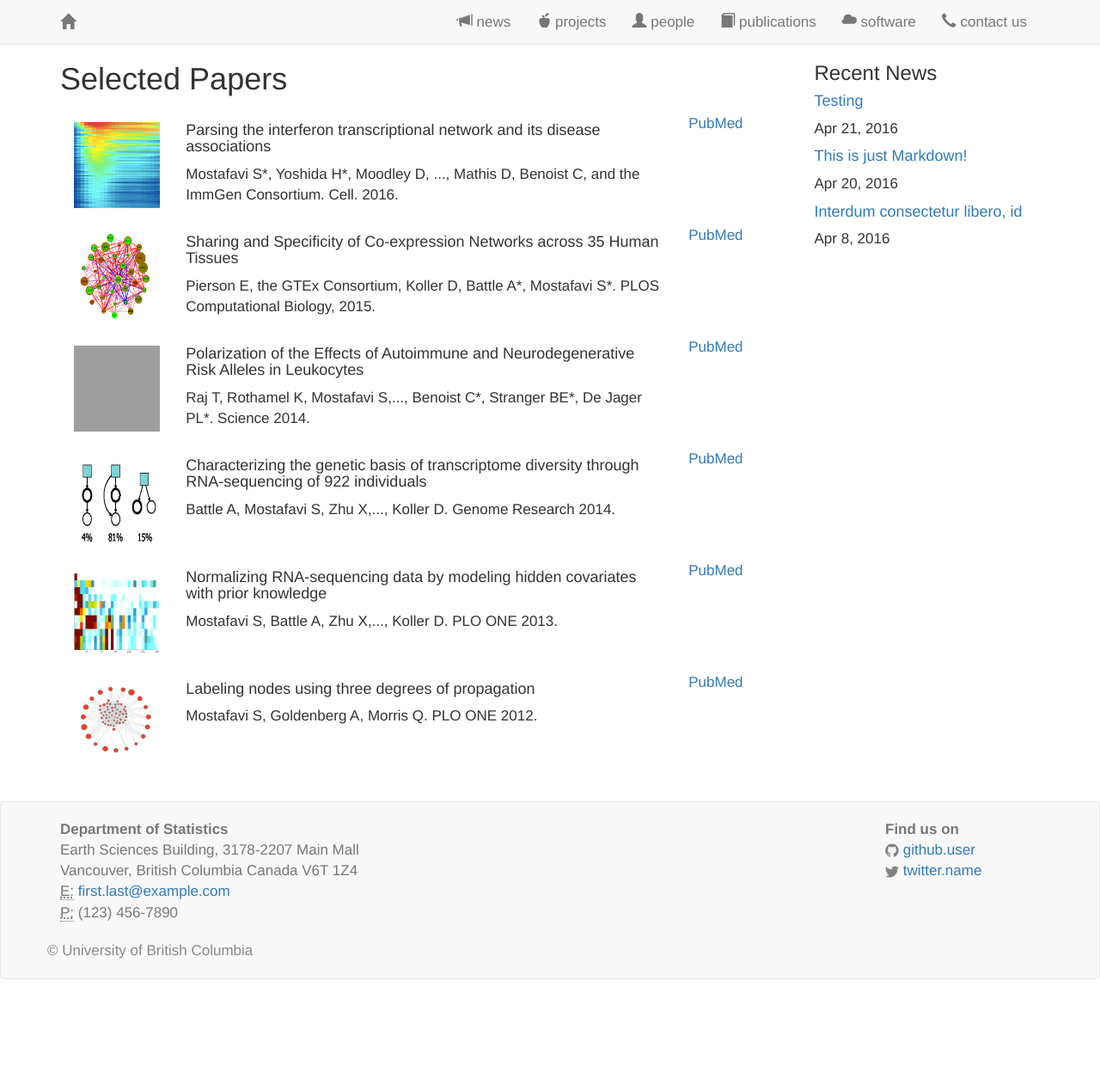
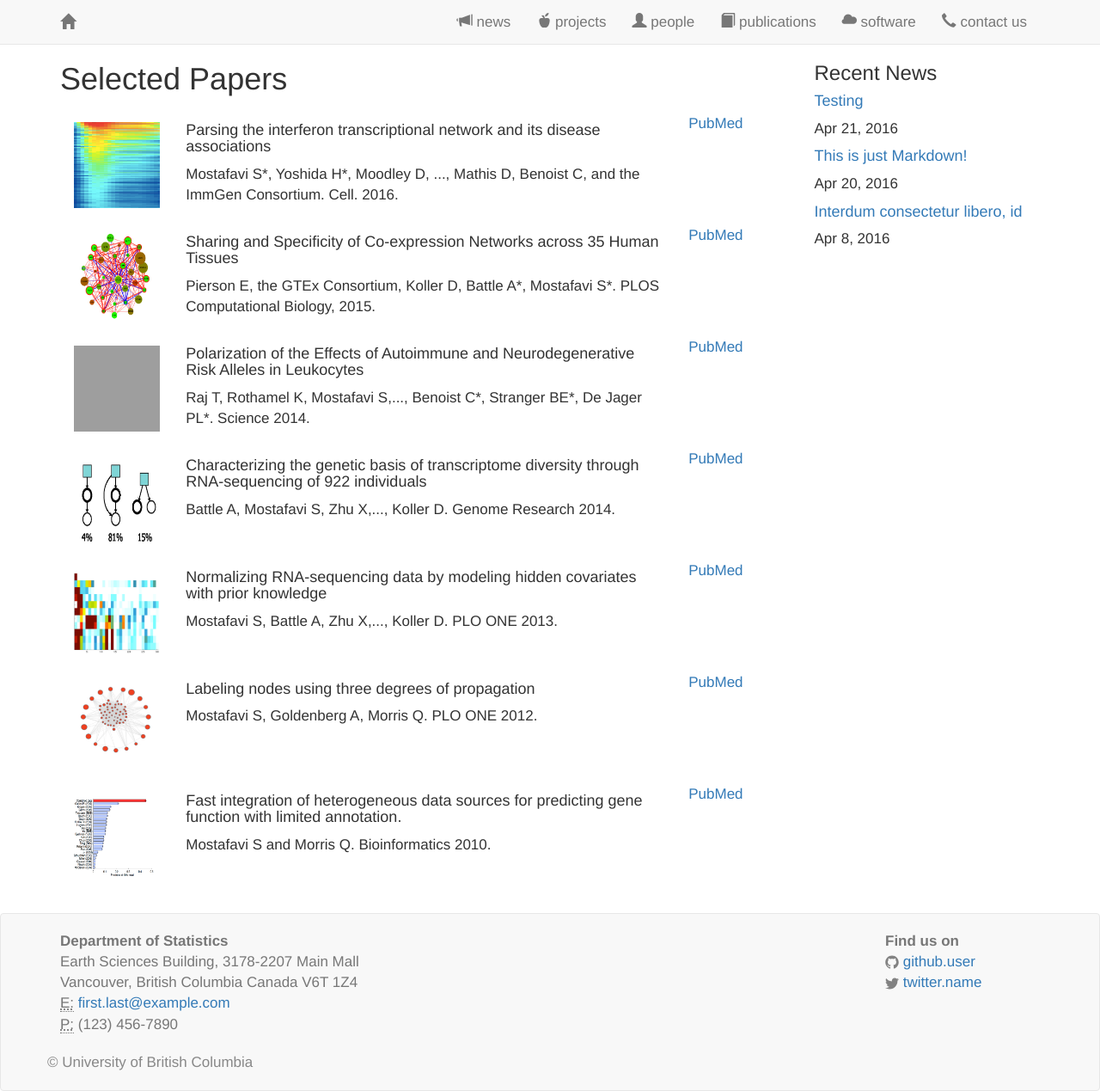
Before and after one commit to saramostafavi/saramostafavi.github.io, a Jekyll site: the page built from publications.html, in a window 1280 px wide. Shown: the whole page at 86% size. Built offline with Jekyll 4.4.1, drawn with Linux system fonts in a browser that asks for light colours; nearby versions of some CDN libraries; a style sheet for code colours, icons or effects is not loaded; before the commit the page ends 1139 px from its top, so only the background shows below that; grey boxes are pictures that could not be loaded.

Commit message:
Update publications.yml

```diff
--- a/_data/publications.yml
+++ b/_data/publications.yml
@@ -52,3 +52,12 @@
   repo:
     name: PubMed
     url: http://www.ncbi.nlm.nih.gov/pmc/articles/PMC3532359/
+
+- title: >
+    Fast integration of heterogeneous data sources for predicting gene function with limited annotation.
+  author: >
+    Mostafavi S and Morris Q. Bioinformatics 2010.
+  image: ../images/fig2.png
+  repo:
+    name: PubMed
+    url: http://www.ncbi.nlm.nih.gov/pubmed/20507895
```
